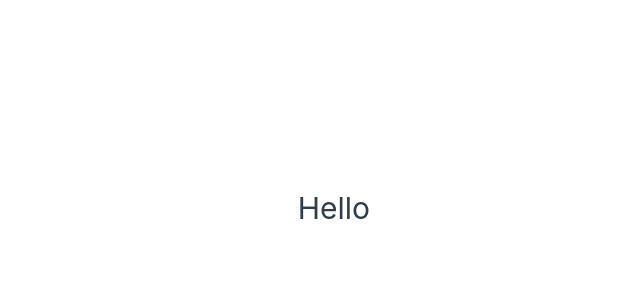
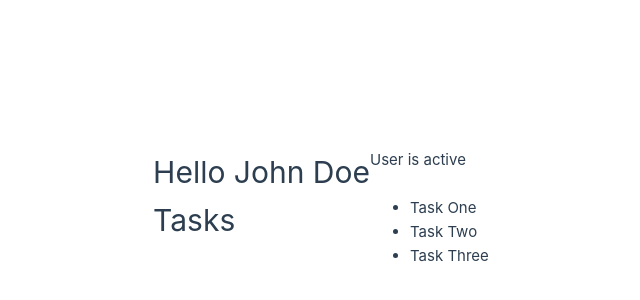
Before and after one commit to PurityKomen/my-app, a Vue app: page / in a window 1280 px wide. Shown: the part 192-492 px from the top of the page, without its empty margins (270-910 px from the left). Built offline with nearby package versions, Linux system fonts and the light colour scheme.

Commit message:
added v-if and v-for directives

```diff
--- a/src/App.vue
+++ b/src/App.vue
@@ -1,11 +1,20 @@
 <script setup>
- import { ref } from 'vue';
+import { ref } from "vue";
 
- const name = ref('John Doe')
- const status = ref('active')
- const tasks = ref(['Task One','Task Two','Task Three'])
+const name = ref("John Doe");
+const status = ref("active");
+const tasks = ref(["Task One", "Task Two", "Task Three"]);
 </script>
 
 <template>
-  <h1>Hello</h1>
+  <h1>Hello {{ name }}</h1>
+
+  <p v-if="status === 'active'">User is active</p>
+  <p v-else-if="status === 'pending'">User is pending</p>
+  <p v-else>User is inactive</p>
+
+  <h1>Tasks</h1>
+  <ul>
+    <li v-for="task in tasks" :key="task"> {{ task }}</li>
+  </ul>
 </template>
```
